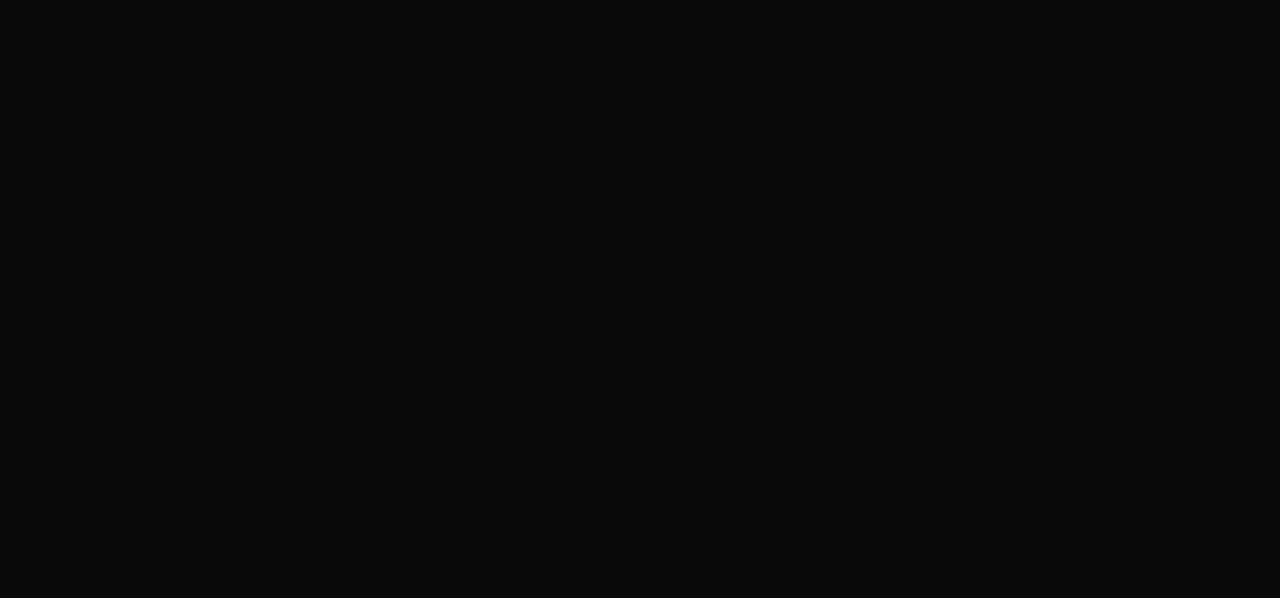
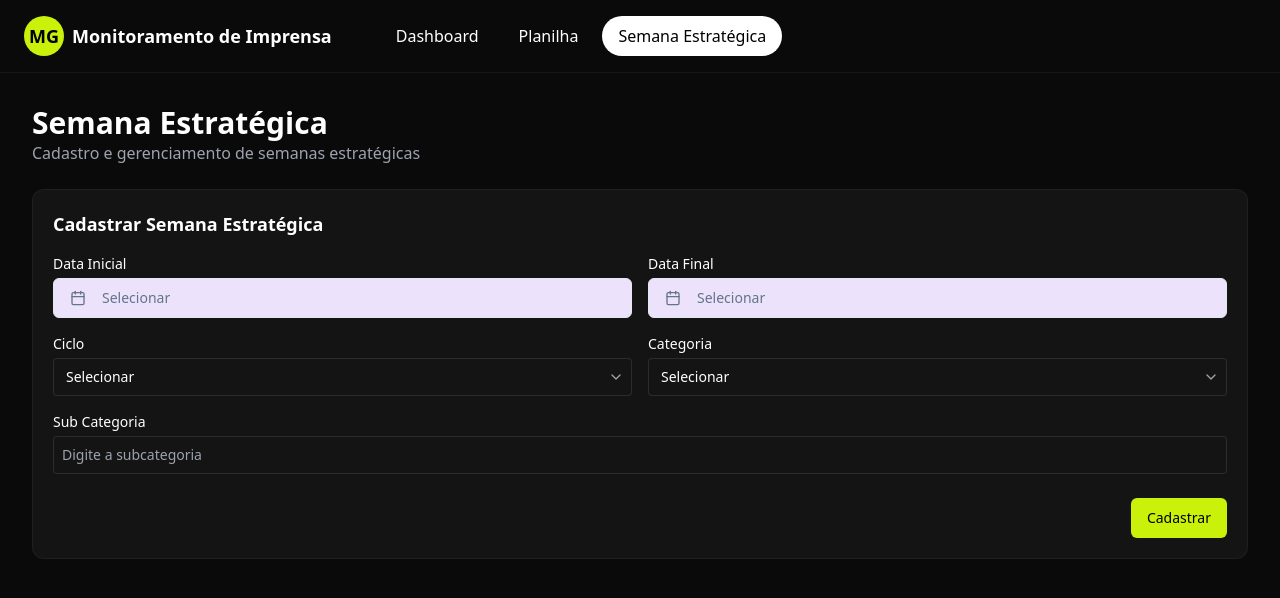
Before and after one commit to cunhagd/smiv3, a React (Vite) app: page /semana-estrategica in a window 1280 px wide. Before the commit this address had no page. Shown: the top 598 px of the page. Built offline with nearby package versions, Linux system fonts and the light colour scheme.

Commit message:
feat: Add Semana Estratégica tab and form
Adds a new tab for "Semana Estratégica" with a form for creating strategic weeks. The form includes date pickers, dropdowns, and text fields for data input.  The form allows for multiple entries.

```diff
--- a/src/App.tsx
+++ b/src/App.tsx
@@ -2,6 +2,7 @@
 import { BrowserRouter as Router, Routes, Route, Navigate } from 'react-router-dom';
 import Dashboard from './pages/Dashboard';
 import Spreadsheet from './pages/Spreadsheet';
+import SemanaEstrategica from './pages/SemanaEstrategica';
 import Login from './pages/Login';
 
 function App() {
@@ -14,6 +15,7 @@ function App() {
         <Route path="/" element={<Navigate to="/login" replace />} />
         <Route path="/dashboard" element={<Dashboard />} />
         <Route path="/spreadsheet" element={<Spreadsheet />} />
+        <Route path="/semana-estrategica" element={<SemanaEstrategica />} />
         <Route path="/login" element={<Login />} />
       </Routes>
     </Router>
--- a/src/components/Navbar.tsx
+++ b/src/components/Navbar.tsx
@@ -29,6 +29,12 @@ const Navbar = () => {
           >
             Planilha
           </Link>
+          <Link
+            to="/semana-estrategica"
+            className={`nav-link ${isActive("/semana-estrategica") && "active"}`}
+          >
+            Semana Estratégica
+          </Link>
         </nav>
       </div>
     </header>
--- /dev/null
+++ b/src/pages/SemanaEstrategica.tsx
@@ -0,0 +1,283 @@
+
+import React, { useState } from 'react';
+import Navbar from '@/components/Navbar';
+import { Calendar } from "@/components/ui/calendar";
+import { Popover, PopoverContent, PopoverTrigger } from "@/components/ui/popover";
+import { Button } from "@/components/ui/button";
+import { format } from "date-fns";
+import { CalendarIcon, ChevronDown, Plus } from "lucide-react";
+import { cn } from "@/lib/utils";
+import { useToast } from "@/hooks/use-toast";
+
+const CATEGORIAS = [
+  'Selecionar',
+  'Educação',
+  'Social',
+  'Infraestrutura',
+  'Saúde',
+];
+
+interface FormularioSemanaEstrategicaProps {
+  onSubmit: () => void;
+}
+
+// Componente do formulário individual
+const FormularioSemanaEstrategica: React.FC<FormularioSemanaEstrategicaProps> = ({ onSubmit }) => {
+  const [dataInicial, setDataInicial] = useState<Date | undefined>(undefined);
+  const [dataFinal, setDataFinal] = useState<Date | undefined>(undefined);
+  const [ciclo, setCiclo] = useState<string>("Selecionar");
+  const [categoria, setCategoria] = useState<string>("Selecionar");
+  const [subCategoria, setSubCategoria] = useState<string>("");
+  const [isLoading, setIsLoading] = useState(false);
+  const { toast } = useToast();
+
+  // Gera números de 1 a 100 para o ciclo
+  const ciclosOpcoes = ['Selecionar', ...Array.from({ length: 100 }, (_, i) => (i + 1).toString())];
+
+  const handleSubmit = async (e: React.FormEvent) => {
+    e.preventDefault();
+
+    // Validações
+    if (!dataInicial) {
+      toast({
+        title: "Campo obrigatório",
+        description: "Por favor, selecione a data inicial.",
+        variant: "destructive",
+      });
+      return;
+    }
+
+    if (!dataFinal) {
+      toast({
+        title: "Campo obrigatório",
+        description: "Por favor, selecione a data final.",
+        variant: "destructive",
+      });
+      return;
+    }
+
+    if (ciclo === "Selecionar") {
+      toast({
+        title: "Campo obrigatório",
+        description: "Por favor, selecione o ciclo.",
+        variant: "destructive",
+      });
+      return;
+    }
+
+    if (categoria === "Selecionar") {
+      toast({
+        title: "Campo obrigatório",
+        description: "Por favor, selecione a categoria.",
+        variant: "destructive",
+      });
+      return;
+    }
+
+    if (!subCategoria.trim()) {
+      toast({
+        title: "Campo obrigatório",
+        description: "Por favor, informe a subcategoria.",
+        variant: "destructive",
+      });
+      return;
+    }
+
+    setIsLoading(true);
+
+    try {
+      // Aqui você faria a chamada à API para salvar a semana estratégica
+      // Como solicitado, estamos apenas criando a interface sem implementar a chamada API real
+      console.log("Semana Estratégica cadastrada:", {
+        dataInicial: dataInicial.toISOString().split('T')[0],
+        dataFinal: dataFinal.toISOString().split('T')[0],
+        ciclo,
+        categoria,
+        subCategoria
+      });
+
+      // Reseta o formulário
+      setDataInicial(undefined);
+      setDataFinal(undefined);
+      setCiclo("Selecionar");
+      setCategoria("Selecionar");
+      setSubCategoria("");
+
+      toast({
+        title: "Sucesso!",
+        description: "Semana Estratégica cadastrada com sucesso.",
+      });
+
+      // Notifica o componente pai para adicionar um novo formulário
+      onSubmit();
+    } catch (error) {
+      console.error("Erro ao cadastrar:", error);
+      toast({
+        title: "Erro ao cadastrar",
+        description: "Não foi possível cadastrar a Semana Estratégica. Tente novamente.",
+        variant: "destructive",
+      });
+    } finally {
+      setIsLoading(false);
+    }
+  };
+
+  return (
+    <div className="dashboard-card mb-6">
+      <h2 className="text-lg font-semibold mb-4">Cadastrar Semana Estratégica</h2>
+      <form onSubmit={handleSubmit} className="space-y-4">
+        <div className="grid grid-cols-1 md:grid-cols-2 gap-4">
+          {/* Data Inicial */}
+          <div>
+            <label className="block text-sm font-medium mb-1">Data Inicial</label>
+            <Popover>
+              <PopoverTrigger asChild>
+                <Button
+                  variant="outline"
+                  className={cn(
+                    "w-full justify-start text-left font-normal",
+                    !dataInicial && "text-muted-foreground"
+                  )}
+                >
+                  <CalendarIcon className="mr-2 h-4 w-4" />
+                  {dataInicial ? format(dataInicial, "dd/MM/yyyy") : "Selecionar"}
+                </Button>
+              </PopoverTrigger>
+              <PopoverContent className="w-auto p-0" align="start">
+                <Calendar
+                  mode="single"
+                  selected={dataInicial}
+                  onSelect={setDataInicial}
+                  initialFocus
+                  className="pointer-events-auto"
+                />
+              </PopoverContent>
+            </Popover>
+          </div>
+
+          {/* Data Final */}
+          <div>
+            <label className="block text-sm font-medium mb-1">Data Final</label>
+            <Popover>
+              <PopoverTrigger asChild>
+                <Button
+                  variant="outline"
+                  className={cn(
+                    "w-full justify-start text-left font-normal",
+                    !dataFinal && "text-muted-foreground"
+                  )}
+                >
+                  <CalendarIcon className="mr-2 h-4 w-4" />
+                  {dataFinal ? format(dataFinal, "dd/MM/yyyy") : "Selecionar"}
+                </Button>
+              </PopoverTrigger>
+              <PopoverContent className="w-auto p-0" align="start">
+                <Calendar
+                  mode="single"
+                  selected={dataFinal}
+                  onSelect={setDataFinal}
+                  initialFocus
+                  className="pointer-events-auto"
+                />
+              </PopoverContent>
+            </Popover>
+          </div>
+
+          {/* Ciclo */}
+          <div>
+            <label className="block text-sm font-medium mb-1">Ciclo</label>
+            <div className="relative">
+              <select
+                value={ciclo}
+                onChange={(e) => setCiclo(e.target.value)}
+                className="w-full p-2 pl-3 pr-10 bg-dark-card border border-white/10 rounded text-sm text-white appearance-none focus:border-blue-400/50 focus:ring-1 focus:ring-blue-400/30 hover:border-white/20"
+              >
+                {ciclosOpcoes.map((opcao) => (
+                  <option key={opcao} value={opcao}>
+                    {opcao}
+                  </option>
+                ))}
+              </select>
+              <div className="pointer-events-none absolute inset-y-0 right-0 flex items-center px-2 text-white/60">
+                <ChevronDown className="h-4 w-4" />
+              </div>
+            </div>
+          </div>
+
+          {/* Categoria */}
+          <div>
+            <label className="block text-sm font-medium mb-1">Categoria</label>
+            <div className="relative">
+              <select
+                value={categoria}
+                onChange={(e) => setCategoria(e.target.value)}
+                className="w-full p-2 pl-3 pr-10 bg-dark-card border border-white/10 rounded text-sm text-white appearance-none focus:border-blue-400/50 focus:ring-1 focus:ring-blue-400/30 hover:border-white/20"
+              >
+                {CATEGORIAS.map((cat) => (
+                  <option key={cat} value={cat}>
+                    {cat}
+                  </option>
+                ))}
+              </select>
+              <div className="pointer-events-none absolute inset-y-0 right-0 flex items-center px-2 text-white/60">
+                <ChevronDown className="h-4 w-4" />
+              </div>
+            </div>
+          </div>
+
+          {/* Sub Categoria */}
+          <div className="md:col-span-2">
+            <label className="block text-sm font-medium mb-1">Sub Categoria</label>
+            <input
+              type="text"
+              value={subCategoria}
+              onChange={(e) => setSubCategoria(e.target.value)}
+              className="w-full p-2 bg-dark-card border border-white/10 rounded text-sm text-white focus:border-blue-400/50 focus:ring-1 focus:ring-blue-400/30 hover:border-white/20"
+              placeholder="Digite a subcategoria"
+            />
+          </div>
+        </div>
+
+        <div className="flex justify-end pt-2">
+          <Button
+            type="submit"
+            disabled={isLoading}
+            className="bg-brand-yellow text-black hover:bg-brand-yellow/90"
+          >
+            {isLoading ? "Cadastrando..." : "Cadastrar"}
+          </Button>
+        </div>
+      </form>
+    </div>
+  );
+};
+
+// Página principal
+const SemanaEstrategica = () => {
+  const [formularios, setFormularios] = useState<number[]>([0]);
+
+  const adicionarFormulario = () => {
+    setFormularios([...formularios, formularios.length]);
+  };
+
+  return (
+    <div className="min-h-screen bg-dark-bg text-white">
+      <Navbar />
+      <main className="p-6 md:p-8">
+        <div className="mb-6">
+          <h1 className="text-2xl md:text-3xl font-bold">Semana Estratégica</h1>
+          <p className="text-gray-400">Cadastro e gerenciamento de semanas estratégicas</p>
+        </div>
+
+        {formularios.map((id) => (
+          <FormularioSemanaEstrategica
+            key={id}
+            onSubmit={adicionarFormulario}
+          />
+        ))}
+      </main>
+    </div>
+  );
+};
+
+export default SemanaEstrategica;
--- a/src/pages/Spreadsheet.tsx
+++ b/src/pages/Spreadsheet.tsx
@@ -1,4 +1,3 @@
-
 import React, { useState, useEffect } from 'react';
 import Navbar from '@/components/Navbar';
 import DataTable from '@/components/DataTable';
@@ -605,6 +604,7 @@ const Spreadsheet = () => {
   const [error, setError] = useState(null);
   const { toast } = useToast();
   const [filtroRelevancia, setFiltroRelevancia] = useState('Relevante');
+  const [mostrarEstrategicas, setMostrarEstrategicas] = useState(false);
 
   const toggleFiltroRelevancia = () => {
     if (filtroRelevancia === 'Irrelevante') {
@@ -626,13 +626,10 @@ const Spreadsheet = () => {
     );
   };
 
-  const updateAvaliacao = (id, novaAvaliacao) => {
+  const updateAvaliacao = (id, novaAvaliacao, novosPontos) => {
     setNoticias(prevNoticias =>
       prevNoticias.map(noticia => {
         if (noticia.id === id) {
-          const pontosBrutos = Math.abs(noticia.pontos || 0);
-          const novosPontos = novaAvaliacao === 'Negativa' ? -pontosBrutos : pontosBrutos;
-
           return {
             ...noticia,
             avaliacao: novaAvaliacao,
@@ -687,9 +684,13 @@ const Spreadsheet = () => {
     console.log('Chamando API com from:', from, 'e to:', to, 'cursor:', cursor, 'limit:', limit);
 
     let url = `https://smi-api-production-fae2.up.railway.app/noticias?from=${from}&to=${to}&limit=${limit}`;
-    if (filtroRelevancia === 'Irrelevante') {
+
+    if (mostrarEstrategicas) {
+      url += '&estrategicas=true';
+    } else if (filtroRelevancia === 'Irrelevante') {
       url += '&mostrarIrrelevantes=true';
     }
+
     if (cursor) {
       url += `&after=${cursor}`;
     }
@@ -737,7 +738,7 @@ const Spreadsheet = () => {
         console.log('useEffect finalizado');
         setIsLoading(false);
       });
-  }, [dateRange, filtroRelevancia, cursor, limit, toast]);
+  }, [dateRange, filtroRelevancia, cursor, limit, mostrarEstrategicas, toast]);
 
   const handleDateRangeChange = (range) => {
     console.log('DateRange alterado:', range);
```
